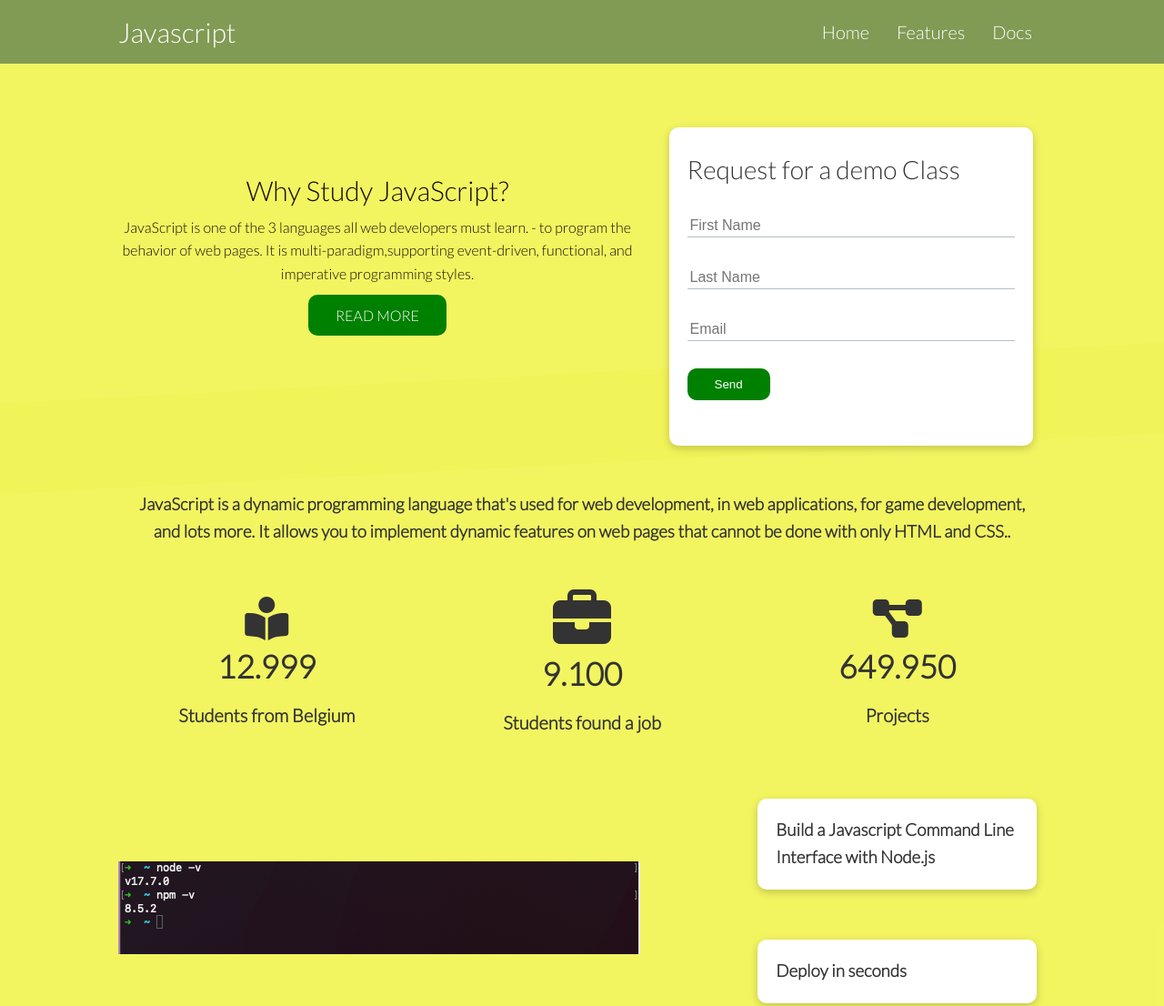
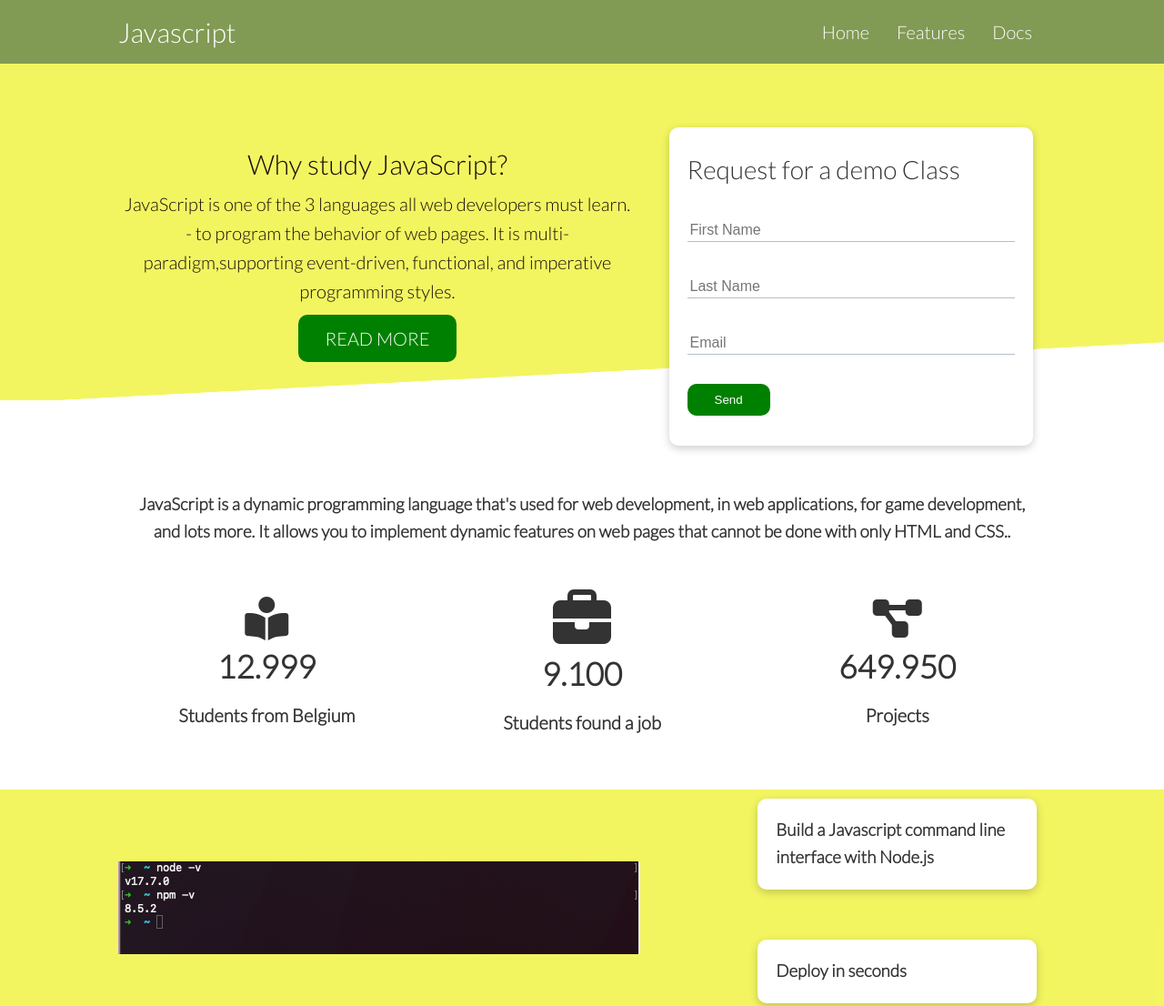
Before and after one commit to lab-brussels-1/loruki-group-3, a website: page index.html in a window 1280 px wide. Shown: the top 1106 px of the page at 91% size. Drawn offline with Linux system fonts and the light colour scheme.

Commit message:
fixed the animation error

```diff
--- a/index.html
+++ b/index.html
@@ -32,7 +32,7 @@
     <section class="showcase">
       <div class="container grid">
         <div class="showcase-text">
-          <h1>Why Study JavaScript?</h1>
+          <h1>Why study JavaScript?</h1>
           <p>
             JavaScript is one of the 3 languages all web developers must learn.
             - to program the behavior of web pages. It is
@@ -40,7 +40,7 @@
             programming styles.
           </p>
 
-          <a href="Features.html" class="btn outline">READ MORE</a>
+          <a href="features.html" class="btn outline">READ MORE</a>
         </div>
         <!--showcase form-card-->
         <div class="showcase-form card">
@@ -105,7 +105,7 @@
       <div class="container grid">
         <img src="assets/install.png" alt="" />
         <div class="card">
-          <h3>Build a Javascript Command Line Interface with Node.js</h3>
+          <h3>Build a Javascript command line interface with Node.js</h3>
         </div>
         <div class="card">
           <h3>Deploy in seconds</h3>
--- a/styles/something.css
+++ b/styles/something.css
@@ -92,7 +92,8 @@ image {
   height: 400 px;
   background-color: var(--primary-color);
   color: rgb(22, 11, 11);
-  position: relative;
+  position:relative;
+  font-size: 20px ;
 }
 
 .showcase-h1,
@@ -241,7 +242,7 @@ h2 {
   bottom: -70px;
   right: 0;
   left: 0;
-  background-color: rgba(242, 245, 89, 0.952);
+  background-color: #fff ;
   transform: skewY(-3deg);
   -webkit-transform: skewY(-3deg);
   -moz-transform: skewY(-3deg);
@@ -251,7 +252,8 @@ h2 {
 /* Stats */
 .stats {
   padding-top: 100px;
-  background-color: rgba(242, 245, 89, 0.952);
+  background-color: #fff;
+  animation: slideInFromBottom 1s ease-in;
 }
 
 .stats-heading {
```
